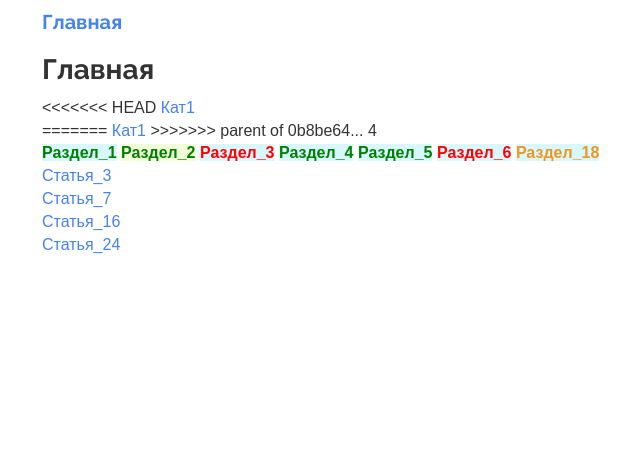
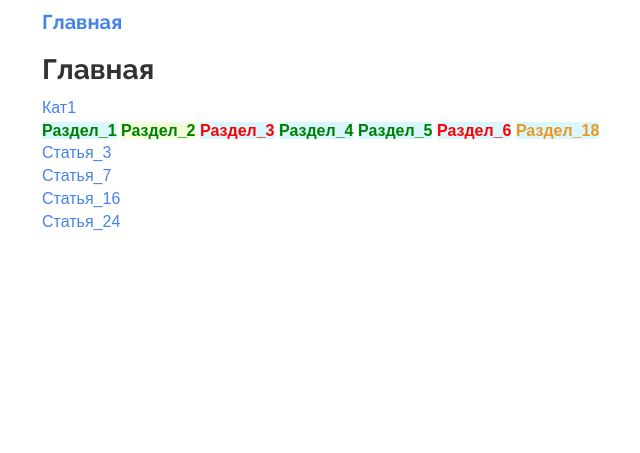
Before and after one commit to Delniy/testsite, a Flask app: page / in a window 1280 px wide. Shown: the top 453 px of the page, without its empty margins (28-668 px from the left). Run offline with Flask 2, Linux system fonts and the light colour scheme; some libraries are stand-ins or nearby versions.

Commit message:
Revert "1"
This reverts commit de3d47020d9d3905495f152b59a3c09533afc0a2.

```diff
--- a/templates/index.html
+++ b/templates/index.html
@@ -2,12 +2,8 @@
 {% block content %}
 <h3>Главная</h3>
 <div class='category1'>
-<<<<<<< HEAD
 	<a href=http://www.testsitecr.herokuapp.com/category/1>Кат1</a>
 </div>
-=======
-	<a href=http://testsitecr.herokuapp.com/category/1>Кат1</a>
->>>>>>> parent of 0b8be64... 4
 <div class='category'>
 	<a class="sel1 match", href="{{ url_for('category', cat=1) }}">Раздел_1</a>
 	<a class="sel2 match", href="{{ url_for('category', cat=2) }}">Раздел_2</a>
```
